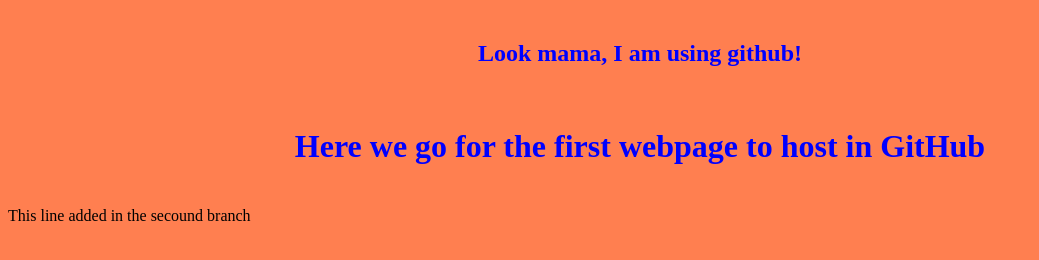
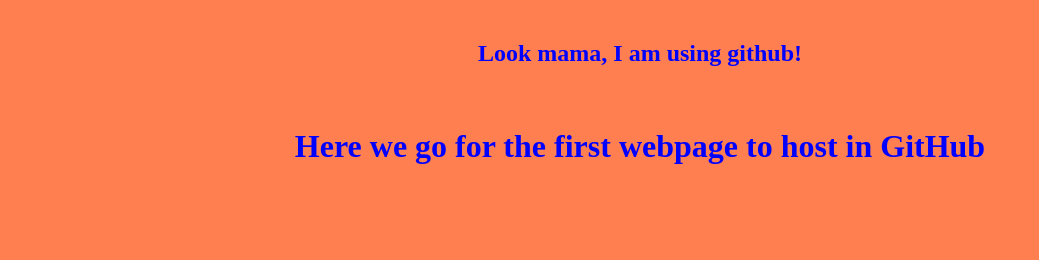
Before and after one commit to marufshahid/my-first-website, a plain HTML site: page index.html in a window 1280 px wide. Shown: the whole page, without its empty margins (0-1039 px from the left). Drawn offline with Linux system fonts and the light colour scheme.

Commit message:
changes to before

```diff
--- a/index.html
+++ b/index.html
@@ -23,6 +23,6 @@
     <h1>
         Here we go for the first webpage to host in GitHub
     </h1>
-    <p>This line added in the secound branch</p>
+
 </body>
 </html>
```
